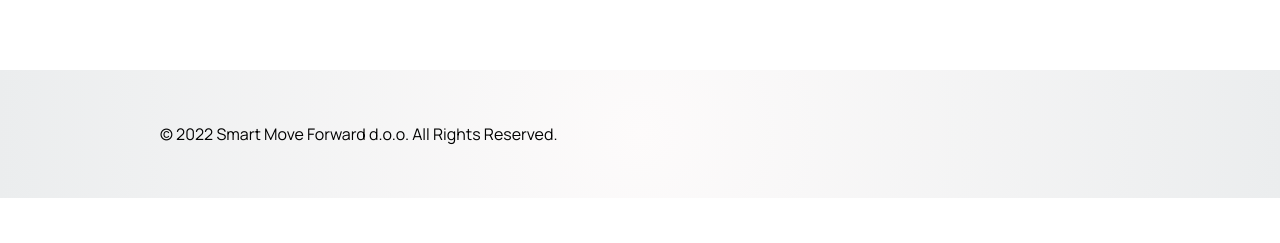
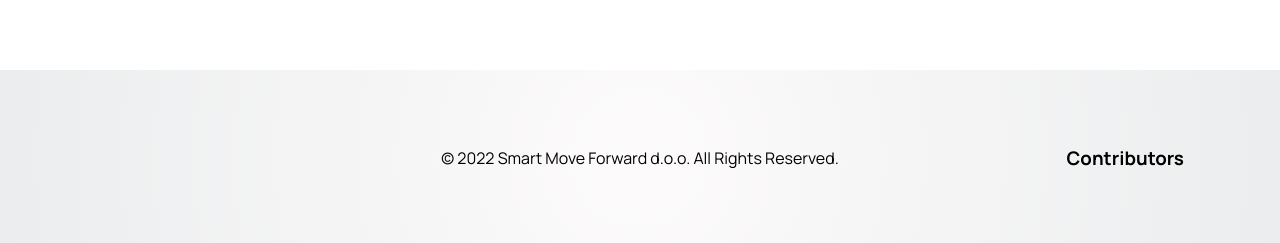
Before and after one commit to PekaZeka/Smart-Move-Forward, a React (Create React App) app: page / in a window 1280 px wide. Shown: the part 4289-4532 px from the top of the page. Before the commit the page ends 4487 px from the top, so only its background shows below. Built offline with nearby package versions, Linux system fonts and the light colour scheme.

Commit message:
contributors nearly finished

```diff
--- a/src/containers/footer/Footer.jsx
+++ b/src/containers/footer/Footer.jsx
@@ -1,13 +1,33 @@
-import React from 'react'
+import React, { useState } from 'react';
 import gitHub from "../../assets/gitHub.png";
 import './footer.css'
 
+
+
 const Footer = () => {
+  const [isShown, setIsShown] = useState(true);
   return (
     <div className='drlj__Footer gradient__bg'>
       <p>© 2022 Smart Move Forward d.o.o. All Rights Reserved.</p>
-      <div className='drlj__Footer-fcknlegends'>
+      <div className='drlj__Footer-container'
+        onMouseEnter={() => setIsShown(false)}
+        onMouseLeave={() => setIsShown(true)}>
+        <div className='drlj__Footer-contributors'>
+        {isShown && (
+          <h3 >Contributors</h3>
+        )}
+        </div>
+        <div className='drlj__Footer-fcknlegends'>
+          <div className='drlj__Footer-dalibro'>
+            <a href='https://github.com/dalibro-hub'><img src={gitHub} alt='dalibro-hub img'></img></a>
+            <p>dalibro-hub</p>
+          </div>
+          <div className='drlj__Footer-pekazeka'>
+            <a href='https://github.com/PekaZeka'><img src={gitHub} alt='PekaZeka img'></img></a>
+            <p>PekaZeka</p>
+          </div>
 
+        </div>
       </div>
     </div>
   )
--- a/src/containers/footer/footer.css
+++ b/src/containers/footer/footer.css
@@ -1,14 +1,48 @@
 .drlj__Footer{
     display: flex;
-    justify-content: space-between;
+    justify-content: center;
     align-items: center;
     width: 100%;
-    height: 8rem;
+    height: 11rem;
     padding: 0 10rem;
+}
+.drlj__Footer-container{
+    display: flex;
+    justify-content: center;
+    align-items: center;
+
+}
+.drlj__Footer-fcknlegends{
+    right:5%;
+    display: none;
+    position: absolute;
+    transition: opacity 1s ease-out;
+    opacity: 0;
+    display: flex;
+}
+.drlj__Footer-fcknlegends:hover{
+    opacity: 1;
+}
+.drlj__Footer-contributors{
+    display: flex;
+    position: absolute;
+    right: 7.5%;
+    flex-direction: column;
+    justify-content: center;
+    align-items: center;
+}
+.drlj__Footer-contributors:hover{
+    transition: opacity 1s ease-out;
 }
 .drlj__Footer-fcknlegends img{
     border-radius: 50%;
-    width: 80px;
-    height: 80px;
-    margin: 0 1rem;
+    width: 65px;
+    height: 65px;
+    margin: -0.2rem 1.3rem;
 }
+.drlj__Footer-dalibro, .drlj__Footer-pekazeka{
+    display: flex;
+    align-items: center;
+    justify-content: center;
+    flex-direction: column;
+}
```
